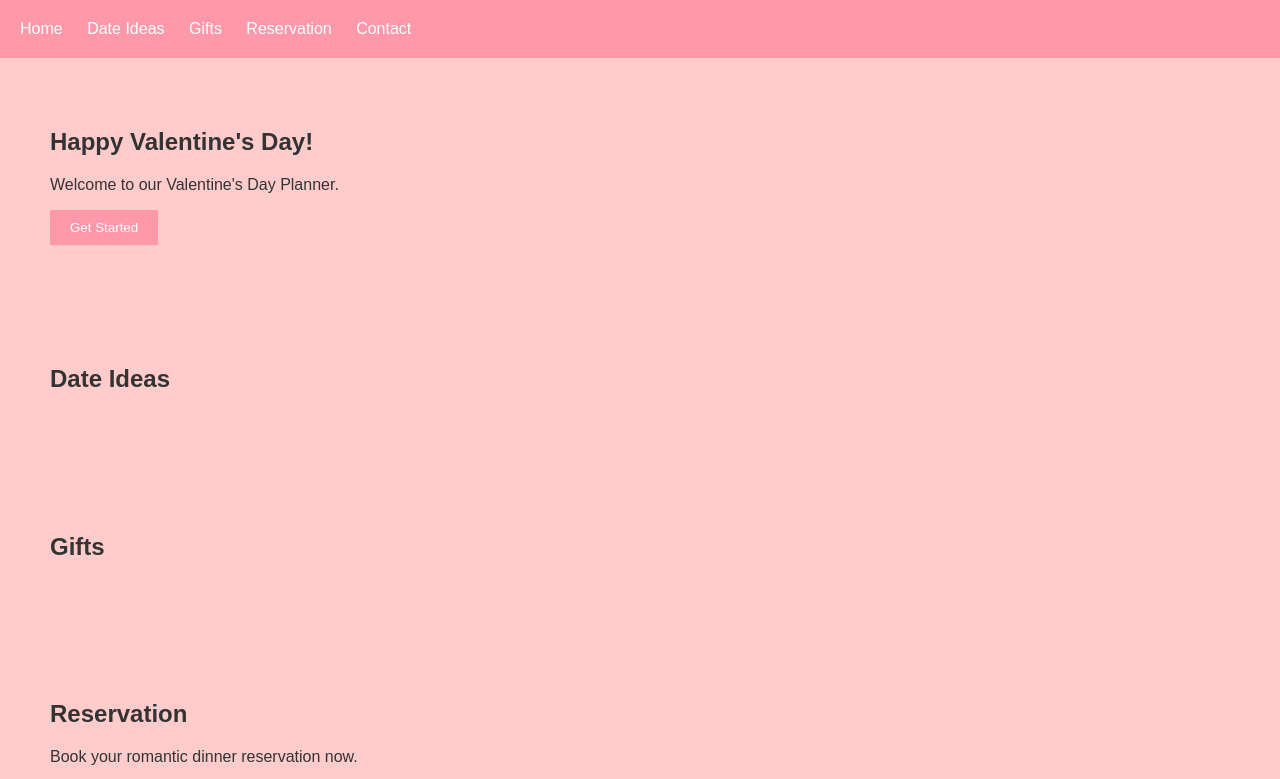
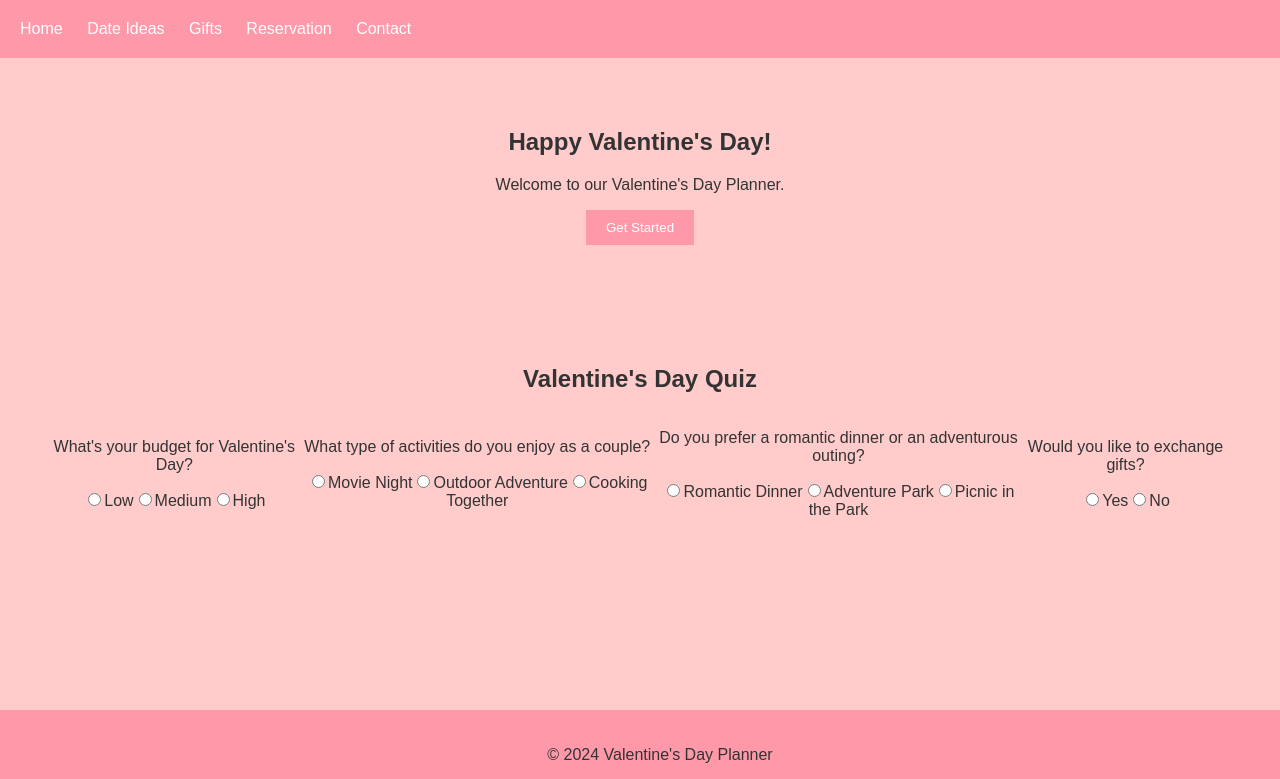
Before and after one commit to DillPickler62/VeronesiProject.github.io, a plain HTML site: page index.html in a window 1280 px wide. Both pictures are taken after a click on the button "Get Started". Shown: the top 779 px of the page. Drawn offline with Linux system fonts and the light colour scheme.

Commit message:
Update index.html

```diff
--- a/index.html
+++ b/index.html
@@ -10,62 +10,51 @@
       background-color: #ffcccb;
       color: #333;
     }
-
     header {
       background-color: #ff99aa;
       padding: 20px;
     }
-
     nav ul {
       list-style-type: none;
       margin: 0;
       padding: 0;
     }
-
     nav ul li {
       display: inline;
       margin-right: 20px;
     }
-
     nav ul li a {
       text-decoration: none;
       color: #fff;
     }
-
     .section {
       padding: 50px;
+      text-align: center;
     }
-
     .btn {
       background-color: #ff99aa;
       color: #fff;
       border: none;
       padding: 10px 20px;
       cursor: pointer;
+      transition: background-color 0.3s ease;
     }
-
     .btn:hover {
       background-color: #ff6666;
     }
-
-.ideas-container {
+    .container {
       display: flex;
-  flex-wrap: wrap;
-  justify-content: space-around;
+      justify-content: center;
+      align-items: center;
     }
-
-.gifts-container {
-  display: flex;
-  flex-wrap: wrap;
-  justify-content: space-around;
-}
-
     footer {
       background-color: #ff99aa;
       text-align: center;
       padding: 20px;
+      position: fixed;
+      bottom: 0;
+      width: 100%;
     }
-
   </style>
 </head>
 <body>
@@ -84,44 +73,101 @@ footer {
   <section id="home" class="section">
     <h1>Happy Valentine's Day!</h1>
     <p>Welcome to our Valentine's Day Planner.</p>
-    <button class="btn">Get Started</button>
+    <button class="btn" onclick="startQuiz()">Get Started</button>
   </section>
 
-  <section id="ideas" class="section">
-    <h2>Date Ideas</h2>
-    <div class="ideas-container">
-      <!-- Add date ideas here -->
+  <section id="quiz" class="section" style="display: none;">
+    <h2>Valentine's Day Quiz</h2>
+    <div id="questions" class="container">
+      <!-- Questions will be added here dynamically -->
     </div>
-  </section>
-
-  <section id="gifts" class="section">
-    <h2>Gifts</h2>
-    <div class="gifts-container">
-      <!-- Add gift suggestions here -->
+    <div id="results" class="container" style="display: none;">
+      <!-- Results will be displayed here dynamically -->
     </div>
-  </section>
-
-  <section id="reservation" class="section">
-    <h2>Reservation</h2>
-    <p>Book your romantic dinner reservation now.</p>
-    <button class="btn">Book Now</button>
-  </section>
-
-  <section id="contact" class="section">
-    <h2>Contact Us</h2>
-    <p>Have questions? Reach out to us.</p>
-    <form>
-      <input type="text" placeholder="Name">
-      <input type="email" placeholder="Email">
-      <textarea placeholder="Message"></textarea>
-      <button type="submit" class="btn">Send</button>
-    </form>
   </section>
 
   <footer>
     <p>&copy; 2024 Valentine's Day Planner</p>
   </footer>
 
-  <script src="script.js"></script>
+  <script>
+    const questions = [
+      "What's your budget for Valentine's Day?",
+      "What type of activities do you enjoy as a couple?",
+      "Do you prefer a romantic dinner or an adventurous outing?",
+      "Would you like to exchange gifts?"
+    ];
+
+    const options = [
+      ["Low", "Medium", "High"],
+      ["Movie Night", "Outdoor Adventure", "Cooking Together"],
+      ["Romantic Dinner", "Adventure Park", "Picnic in the Park"],
+      ["Yes", "No"]
+    ];
+
+    const results = [
+      "For a cozy night in, you can have a movie night and cook dinner together.",
+      "You might enjoy an outdoor adventure followed by a picnic in the park.",
+      "A romantic dinner at a nice restaurant would be perfect for you.",
+      "Consider exchanging small gifts and going for an adventurous outing together."
+    ];
+
+    // Function to start the quiz
+    function startQuiz() {
+      const quizSection = document.getElementById("quiz");
+      quizSection.style.display = "block";
+
+      const questionsContainer = document.getElementById("questions");
+      questionsContainer.innerHTML = "";
+
+      // Dynamically add questions and options
+      for (let i = 0; i < questions.length; i++) {
+        const questionDiv = document.createElement("div");
+        questionDiv.innerHTML = `<p>${questions[i]}</p>`;
+
+        for (let j = 0; j < options[i].length; j++) {
+          const option = document.createElement("input");
+          option.type = "radio";
+          option.name = `question${i}`;
+          option.value = options[i][j];
+          option.id = `q${i}option${j}`;
+          const label = document.createElement("label");
+          label.htmlFor = `q${i}option${j}`;
+          label.textContent = options[i][j];
+
+          questionDiv.appendChild(option);
+          questionDiv.appendChild(label);
+        }
+
+        questionsContainer.appendChild(questionDiv);
+      }
+
+      const resultsContainer = document.getElementById("results");
+      resultsContainer.style.display = "none";
+    }
+
+    // Function to calculate and display results
+    function showResults() {
+      const answers = [];
+      for (let i = 0; i < questions.length; i++) {
+        const selectedOption = document.querySelector(`input[name="question${i}"]:checked`);
+        if (selectedOption) {
+          answers.push(selectedOption.value);
+        } else {
+          alert("Please answer all questions.");
+          return;
+        }
+      }
+
+      const score = calculateScore(answers);
+      const resultsContainer = document.getElementById("results");
+      resultsContainer.style.display = "block";
+      resultsContainer.innerHTML = `<p>${results[score]}</p>`;
+    }
+
+    function calculateScore(answers) {
+      return answers.length - 1;
+    }
+  </script>
 </body>
 </html>
```
Lines whose indentation alone changed are shown as unchanged.
